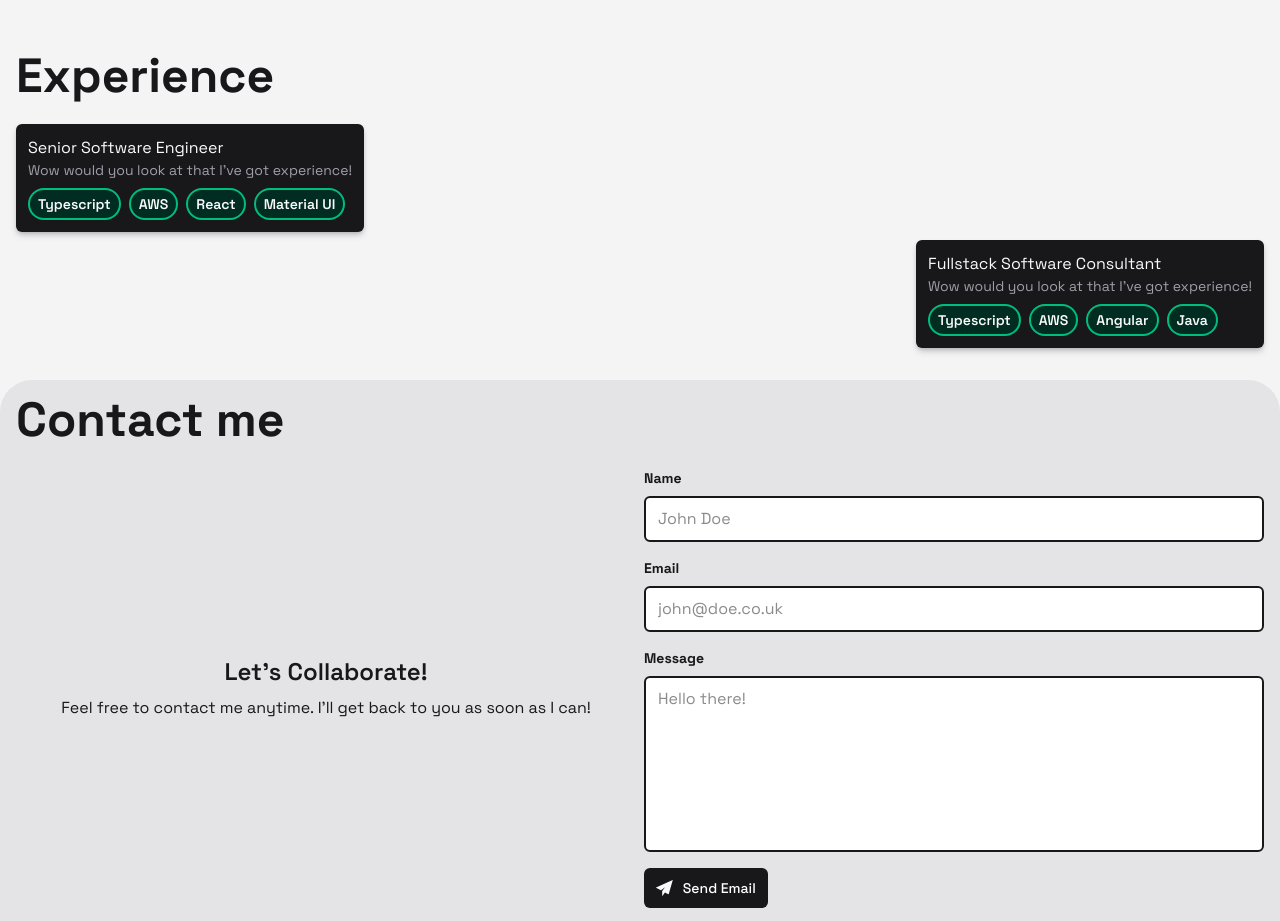
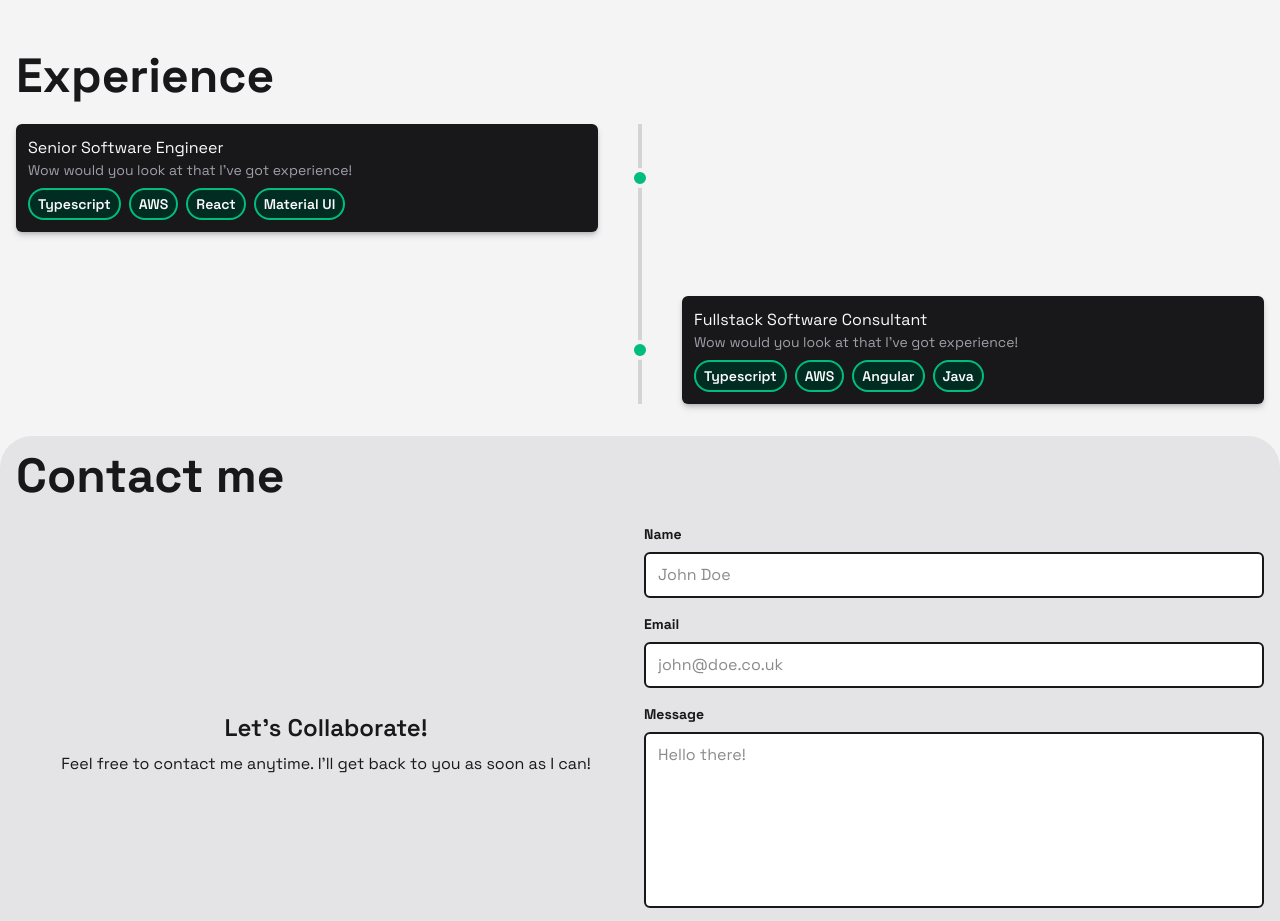
Before and after one commit to scottjoe1996/portfolio, a Next.js app: page / in a window 1280 px wide. Shown: the part 1300-2221 px from the top of the page. Built offline with nearby package versions, Linux system fonts and the light colour scheme; no server answers.

Commit message:
added timeline to experience section

```diff
--- a/components/sections/experience/experience-card.tsx
+++ b/components/sections/experience/experience-card.tsx
@@ -19,7 +19,7 @@ const ExperienceCard: React.FC<ExperienceCardProps> = ({
   duration,
 }) => {
   return (
-    <div className="bg-foreground flex-[1 1 0] flex flex-row gap-4 rounded-md p-3 text-zinc-50 shadow-md shadow-zinc-600/30">
+    <div className="bg-foreground flex flex-1 flex-row gap-4 rounded-md p-3 text-zinc-50 shadow-md shadow-zinc-600/30">
       <span className="inline w-30 text-sm leading-6 font-semibold text-nowrap md:hidden">{`${duration.startYear} — ${duration.endYear ?? "PRESENT"}`}</span>
       <div>
         <p>{role}</p>
--- a/components/sections/experience/experience-section.tsx
+++ b/components/sections/experience/experience-section.tsx
@@ -21,16 +21,24 @@ const ExperienceSection: React.FC = () => {
   return (
     <section id="experience" className="mb-4 w-full max-w-7xl p-4">
       <SectionHeading title="Experience" />
-      <ul className="flex flex-col justify-between gap-2">
-        {EXPERIENCE_CARD_PROPS.map((props, index) => (
-          <li
-            key={props.role}
-            className={`flex ${index % 2 === 0 ? "flex-row" : "flex-row-reverse"} gap-4`}
-          >
-            <ExperienceCard {...props} />
-            <div className="flex-[1 1 0] hidden w-1/2 md:inline"></div>
-          </li>
-        ))}
+      <ul className="relative flex flex-col justify-between gap-4 md:gap-16">
+        {EXPERIENCE_CARD_PROPS.map((props, index) => {
+          const isLeftSide = index % 2 === 0;
+
+          return (
+            <li
+              key={props.role}
+              className={`flex ${isLeftSide ? "flex-row" : "flex-row-reverse"} z-1 items-center gap-8`}
+            >
+              <div className="flex-1">
+                <ExperienceCard {...props} />
+              </div>
+              <span className="bg-primary border-background hidden size-5 rounded-full border-4 md:inline" />
+              <div className="hidden flex-1 md:inline" />
+            </li>
+          );
+        })}
+        <div className="absolute left-1/2 hidden h-full w-1 translate-x-[-50%] bg-zinc-300 md:block"></div>
       </ul>
     </section>
   );
```
